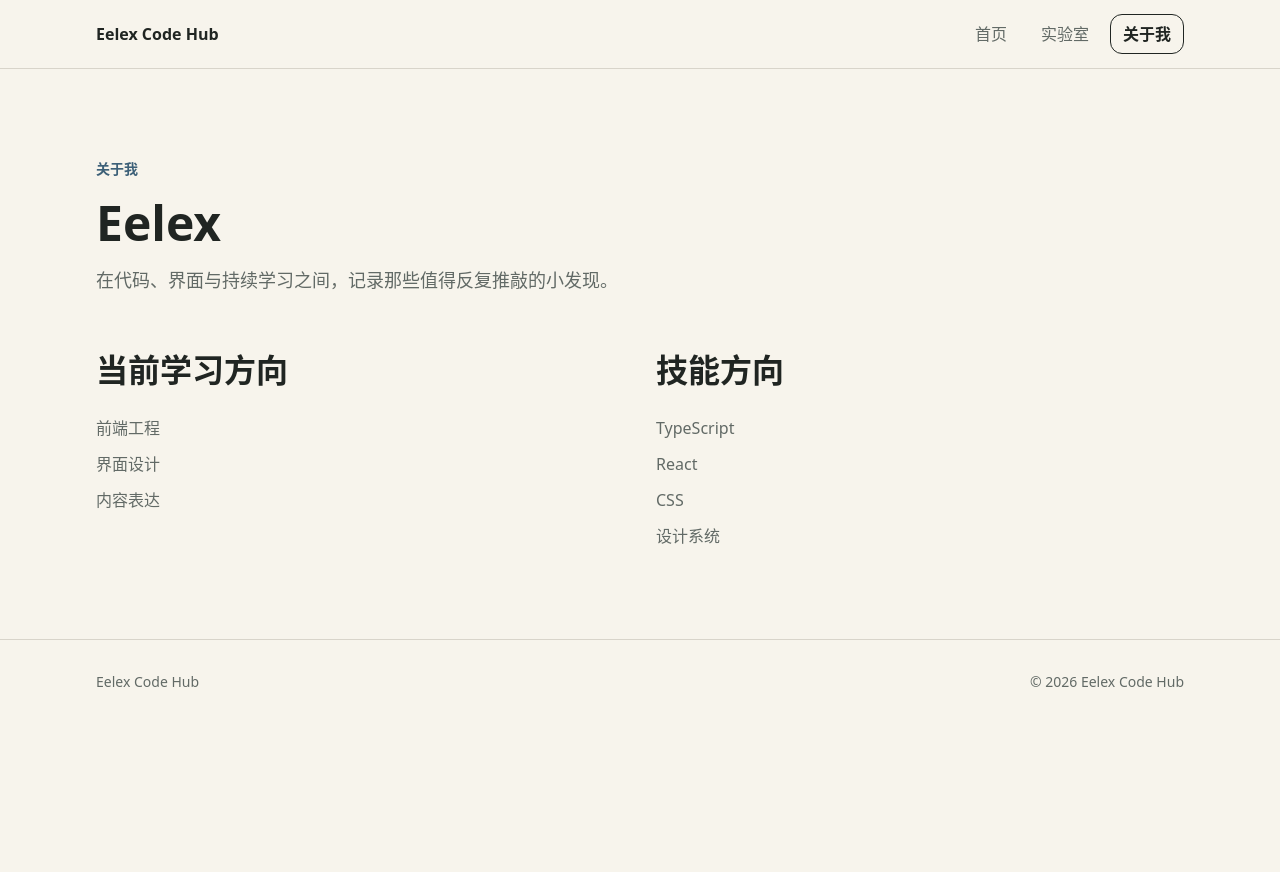
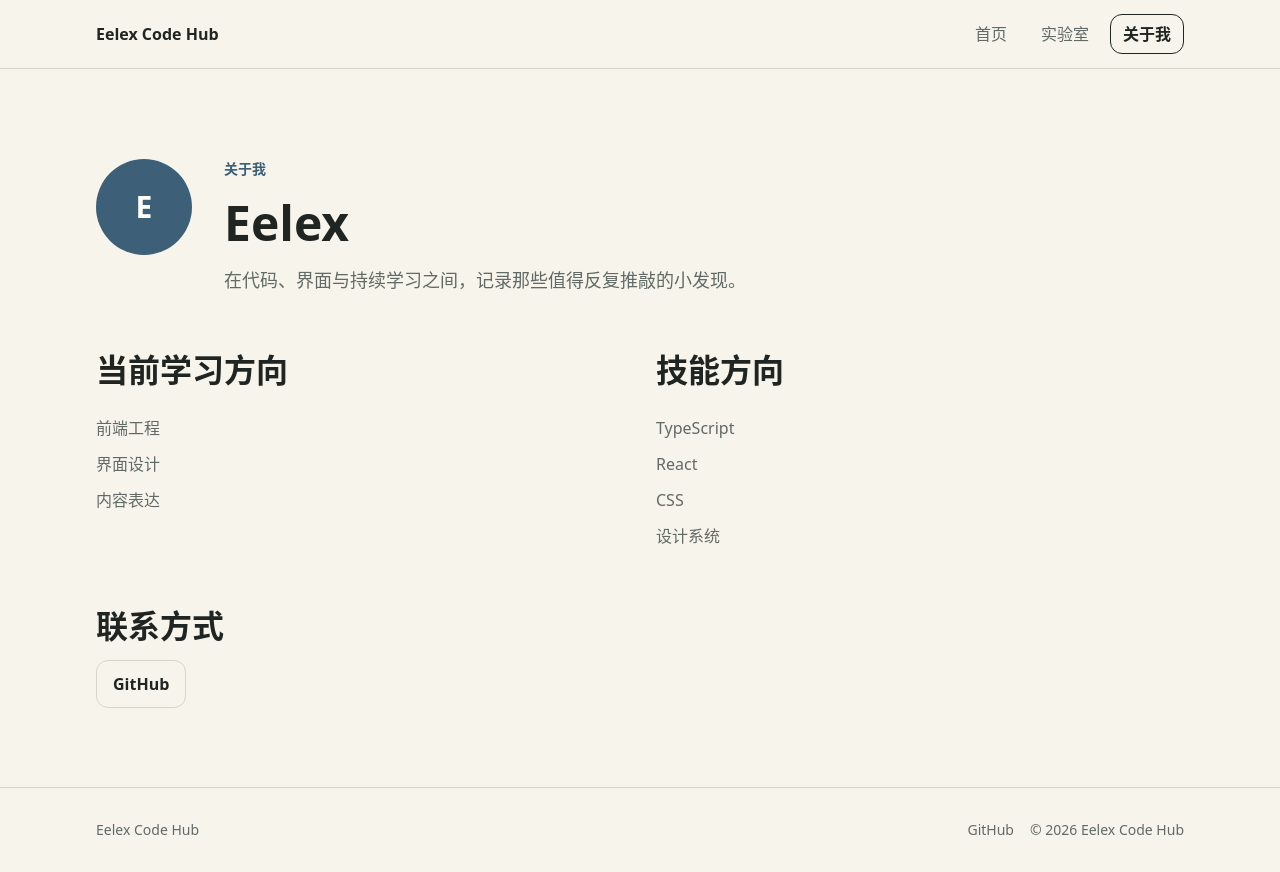
Before and after one commit to Ee1ex/Eelex-Journal, a Next.js app: page /about in a window 1280 px wide. Before the commit the page ends 800 px from the top, so only its background shows below. Built offline with nearby package versions, Linux system fonts and the light colour scheme.

Commit message:
feat: complete public profile presentation

```diff
--- a/src/app/about/page.tsx
+++ b/src/app/about/page.tsx
@@ -1,4 +1,4 @@
-import { mockProfile } from "../../mocks/profile";
+import { publicProfile } from "../../site/profile";
 
 export default function AboutPage() {
   return (
@@ -7,20 +7,31 @@ export default function AboutPage() {
       id="main-content"
       tabIndex={-1}
     >
-      <p className="text-sm font-semibold text-accent">关于我</p>
-      <h1 className="mt-4 text-[length:var(--eelex-text-page-title)] leading-[var(--eelex-leading-tight)] font-semibold text-ink">
-        {mockProfile.name}
-      </h1>
-      <p className="mt-4 max-w-2xl text-lg text-muted">
-        {mockProfile.introduction}
-      </p>
+      <section className="grid gap-8 sm:grid-cols-[auto_minmax(0,1fr)] sm:items-start">
+        <div
+          aria-label={publicProfile.avatar.alt}
+          className="grid size-24 place-items-center rounded-full bg-accent text-3xl font-semibold text-surface"
+          role="img"
+        >
+          {publicProfile.avatar.label}
+        </div>
+        <div>
+          <p className="text-sm font-semibold text-accent">关于我</p>
+          <h1 className="mt-4 text-[length:var(--eelex-text-page-title)] leading-[var(--eelex-leading-tight)] font-semibold text-ink">
+            {publicProfile.name}
+          </h1>
+          <p className="mt-4 max-w-2xl text-lg text-muted">
+            {publicProfile.introduction}
+          </p>
+        </div>
+      </section>
       <section className="mt-12 grid gap-8 sm:grid-cols-2">
         <div>
           <h2 className="text-[length:var(--eelex-text-section-title)] font-semibold text-ink">
             当前学习方向
           </h2>
           <ul className="mt-4 grid gap-2 text-muted">
-            {mockProfile.learningFocus.map((item) => (
+            {publicProfile.learningFocus.map((item) => (
               <li key={item}>{item}</li>
             ))}
           </ul>
@@ -30,12 +41,31 @@ export default function AboutPage() {
             技能方向
           </h2>
           <ul className="mt-4 grid gap-2 text-muted">
-            {mockProfile.skills.map((item) => (
+            {publicProfile.skills.map((item) => (
               <li key={item}>{item}</li>
             ))}
           </ul>
         </div>
       </section>
+      <section className="mt-12">
+        <h2 className="text-[length:var(--eelex-text-section-title)] font-semibold text-ink">
+          联系方式
+        </h2>
+        <ul className="mt-4 flex flex-wrap gap-3">
+          {publicProfile.contacts.map((contact) => (
+            <li key={contact.href}>
+              <a
+                className="rounded-control border border-border px-4 py-3 font-semibold text-ink hover:border-accent hover:text-accent"
+                href={contact.href}
+                rel={contact.external ? "noreferrer" : undefined}
+                target={contact.external ? "_blank" : undefined}
+              >
+                {contact.label}
+              </a>
+            </li>
+          ))}
+        </ul>
+      </section>
     </main>
   );
 }
--- a/src/components/site-footer.tsx
+++ b/src/components/site-footer.tsx
@@ -1,9 +1,24 @@
+import { publicProfile } from "../site/profile";
+
 export function SiteFooter() {
   return (
     <footer className="border-t border-border">
       <div className="mx-auto flex max-w-[var(--eelex-width-wide)] flex-col gap-1 px-[var(--eelex-space-page-inline)] py-8 text-sm text-muted sm:flex-row sm:items-center sm:justify-between">
         <span>Eelex Code Hub</span>
-        <span>© 2026 Eelex Code Hub</span>
+        <div className="flex flex-wrap gap-x-4 gap-y-1">
+          {publicProfile.contacts.map((contact) => (
+            <a
+              className="hover:text-accent"
+              href={contact.href}
+              key={contact.href}
+              rel={contact.external ? "noreferrer" : undefined}
+              target={contact.external ? "_blank" : undefined}
+            >
+              {contact.label}
+            </a>
+          ))}
+          <span>© 2026 Eelex Code Hub</span>
+        </div>
       </div>
     </footer>
   );
```
Also changed, not shown: 1 other file (tests, documents, lock files or other folders).
